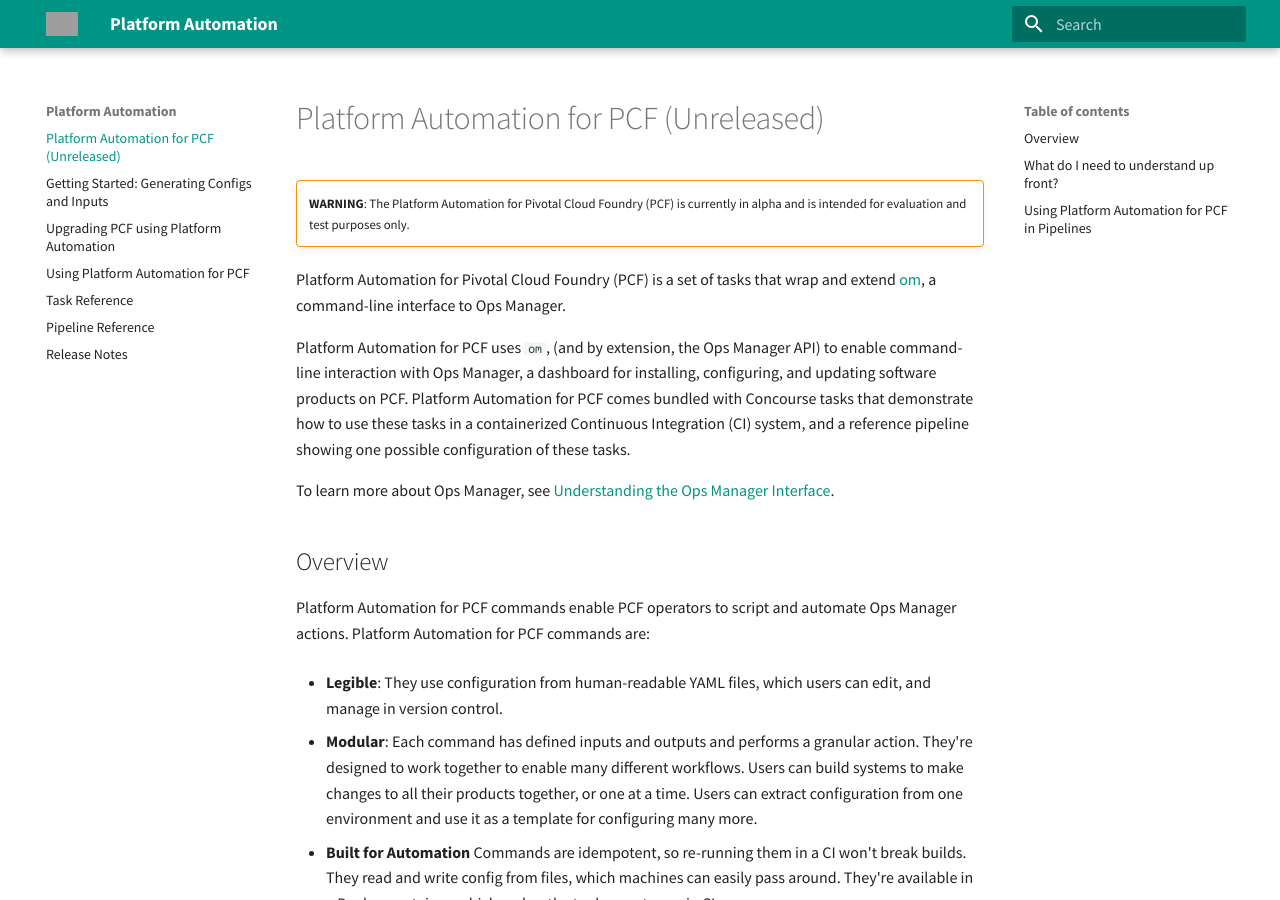
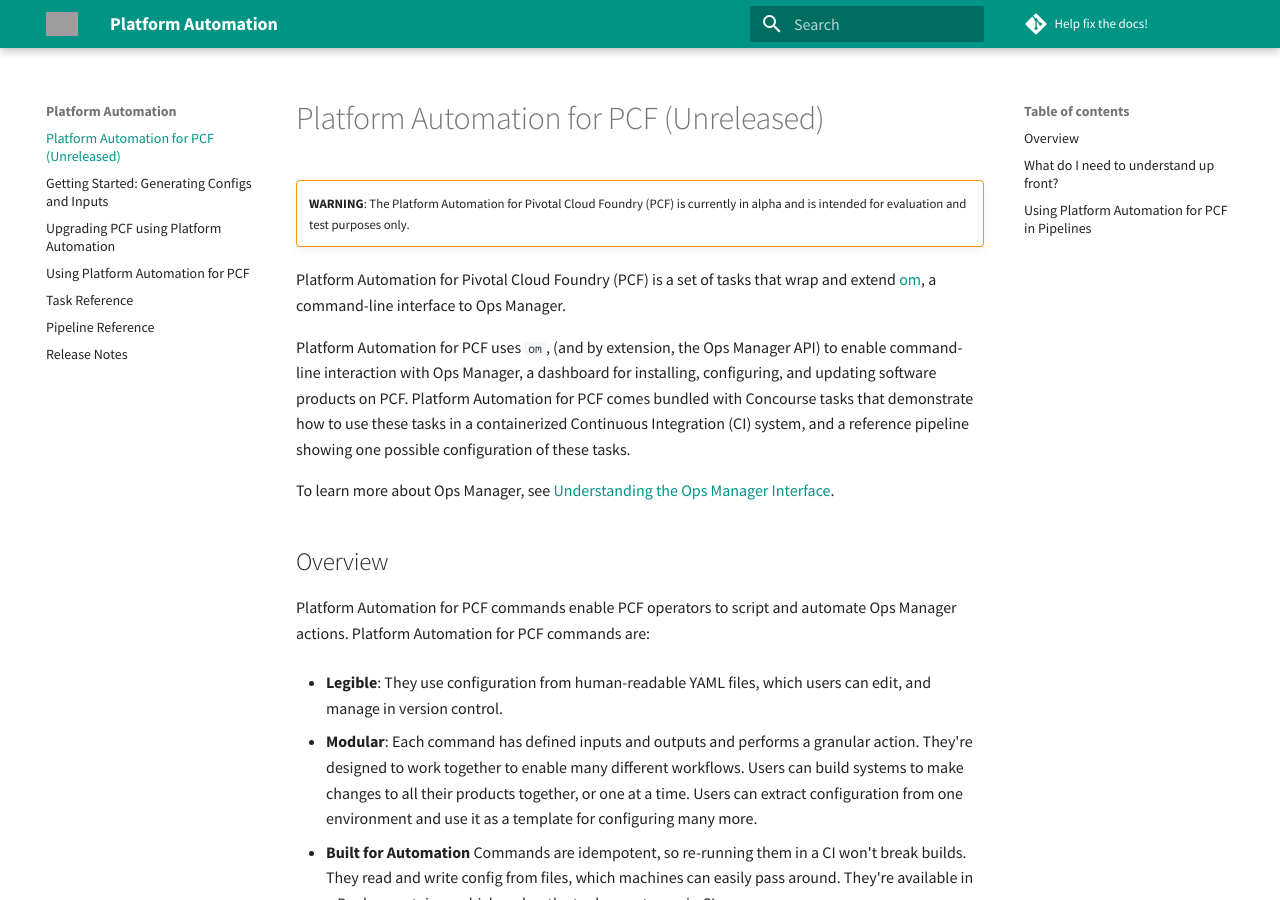
Before and after one commit to pivotal/docs-platform-automation, an MkDocs documentation site: the page built from docs/index.md, in a window 1280 px wide and 900 px high. Built offline with MkDocs 1.6.1 and Material for MkDocs 9.7.7, drawn with Linux system fonts in a browser that asks for light colours; comment, search, counter and statistics services are not loaded.

Commit message:
add link to docs for users to contribute [#161737827]
Signed-off-by: Huan Wang <huwang@pivotal.io>

```diff
--- a/mkdocs.yml
+++ b/mkdocs.yml
@@ -2,6 +2,8 @@
 ---
 site_name: Platform Automation
 site_url: https://docs.pivotal.io
+repo_url: https://github.com/pivotal/docs-platform-automation
+repo_name: Help fix the docs!
 theme:
   logo: https://docs.pivotal.io/images/icon-p-green.jpg
   name: material
```
